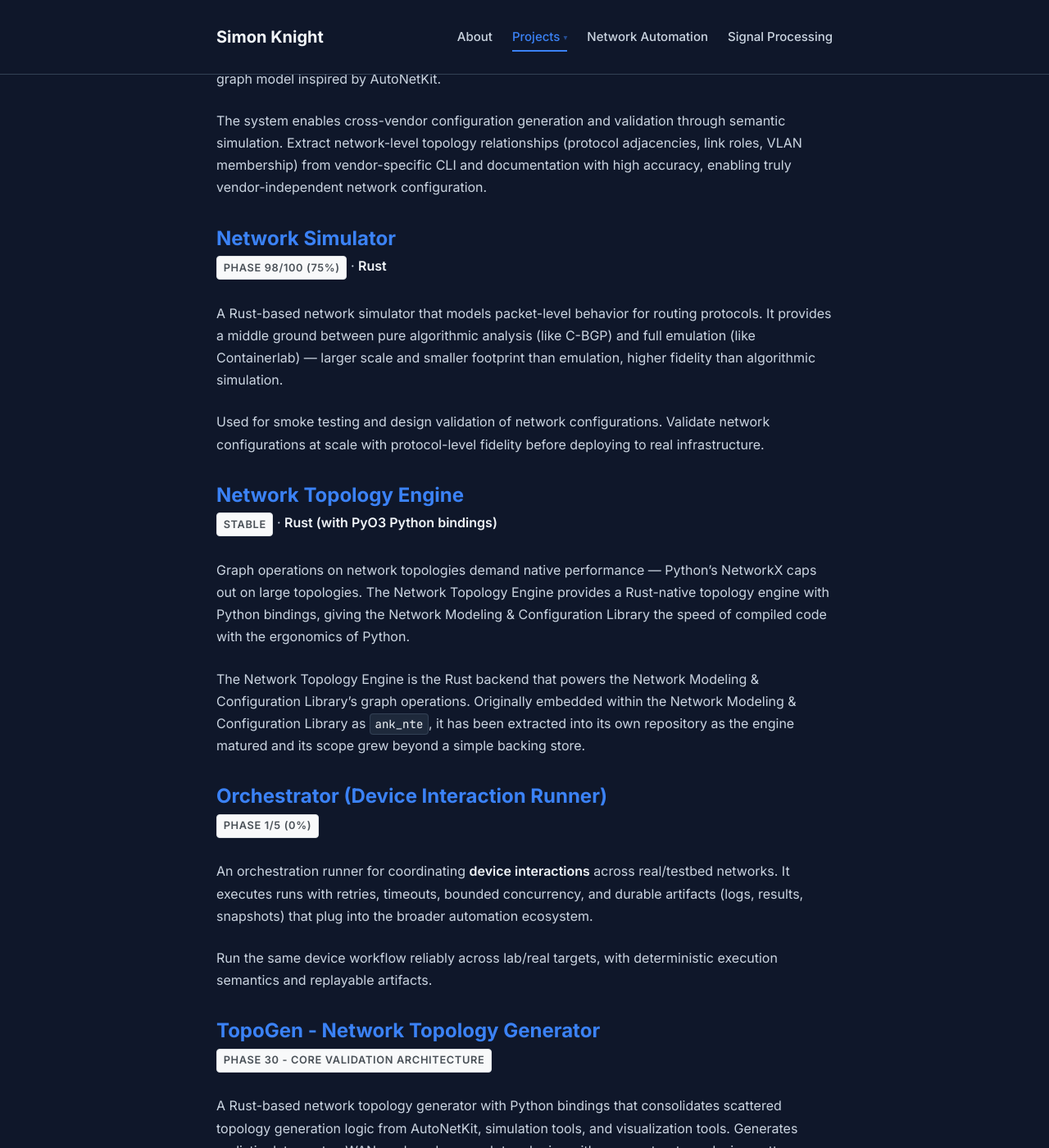
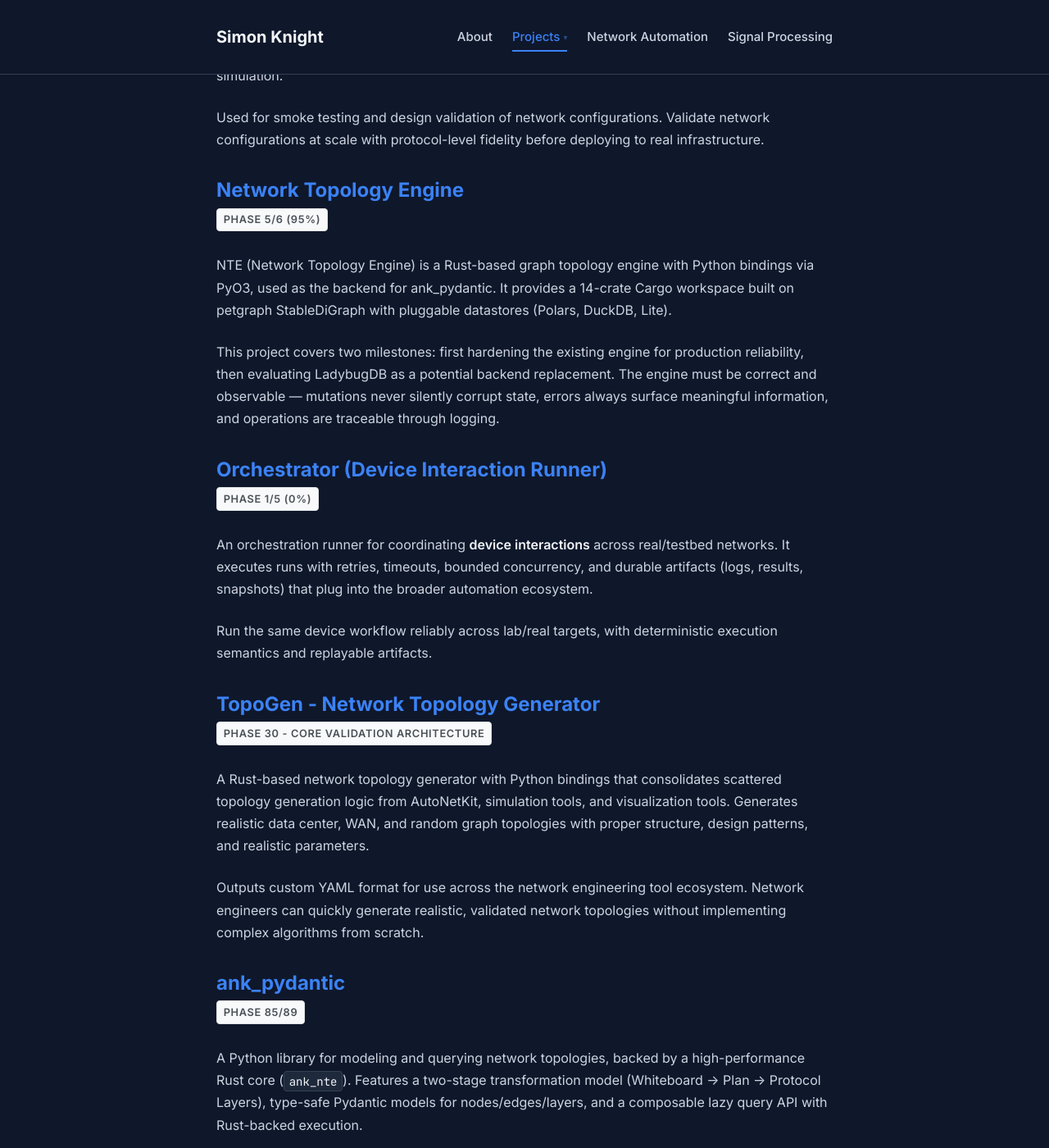
Before and after one commit to sk2/sk2.github.com, a Jekyll site: the page built from projects.md, in a window 1280 px wide and 1400 px high, scrolled down 3178 px. Shown: the whole window at 82% size. Built offline with Jekyll 4.4.1, drawn with Linux system fonts in a browser that asks for light colours; nearby versions of some CDN libraries; our own code applies the rules of GitHub Pages for plain Markdown files; some of the changed text lies outside the part shown.

Commit message:
Implement project name aliasing in update_projects.py and apply changes

```diff
--- a/projects.md
+++ b/projects.md
@@ -53,16 +53,6 @@
 Enable rapid, type-safe validation of network device state through streamlined device interaction: connect to devices (real, simulated, or mocked), execute commands, parse structured output, and verify correctness—all with the performance and safety guarantees of Rust.
 
 
-### [NTE: Engine Hardening & LadybugDB Evaluation](projects/ank-nte)
-
-<span class="status-badge status-active">Phase 5/6 (95%)</span>
-
-
-NTE (Network Topology Engine) is a Rust-based graph topology engine with Python bindings via PyO3, used as the backend for ank_pydantic. It provides a 14-crate Cargo workspace built on petgraph StableDiGraph with pluggable datastores (Polars, DuckDB, Lite).
-
-This project covers two milestones: first hardening the existing engine for production reliability, then evaluating LadybugDB as a potential backend replacement. The engine must be correct and observable — mutations never silently corrupt state, errors always surface meaningful information, and operations are traceable through logging.
-
-
 ### [NetVis](projects/netvis)
 
 <span class="status-badge status-active">Phase 42 - Sub-graph Layout Composition (in progress)</span>
@@ -117,15 +107,14 @@
 Used for smoke testing and design validation of network configurations. Validate network configurations at scale with protocol-level fidelity before deploying to real infrastructure.
 
 
-### [Network Topology Engine](projects/nte)
+### [Network Topology Engine](projects/ank-nte)
 
-<span class="status-badge status-active">Stable</span>
- · **Rust (with PyO3 Python bindings)**
+<span class="status-badge status-active">Phase 5/6 (95%)</span>
 
 
-Graph operations on network topologies demand native performance — Python's NetworkX caps out on large topologies. The Network Topology Engine provides a Rust-native topology engine with Python bindings, giving the Network Modeling & Configuration Library the speed of compiled code with the ergonomics of Python.
+NTE (Network Topology Engine) is a Rust-based graph topology engine with Python bindings via PyO3, used as the backend for ank_pydantic. It provides a 14-crate Cargo workspace built on petgraph StableDiGraph with pluggable datastores (Polars, DuckDB, Lite).
 
-The Network Topology Engine is the Rust backend that powers the Network Modeling & Configuration Library's graph operations. Originally embedded within the Network Modeling & Configuration Library as `ank_nte`, it has been extracted into its own repository as the engine matured and its scope grew beyond a simple backing store.
+This project covers two milestones: first hardening the existing engine for production reliability, then evaluating LadybugDB as a potential backend replacement. The engine must be correct and observable — mutations never silently corrupt state, errors always surface meaningful information, and operations are traceable through logging.
 
 
 ### [Orchestrator (Device Interaction Runner)](projects/orchestrator)
```
Also changed, not shown: other parts of projects.md (+1 -1 lines), update_projects.py (+8 -0 lines).
